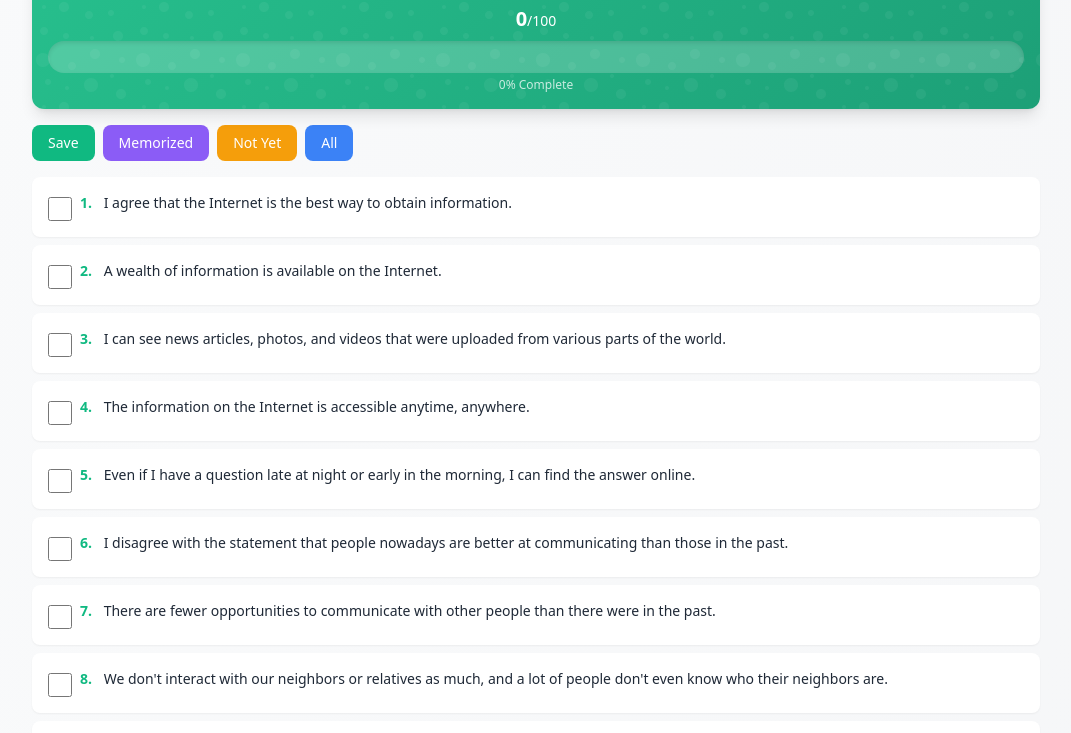
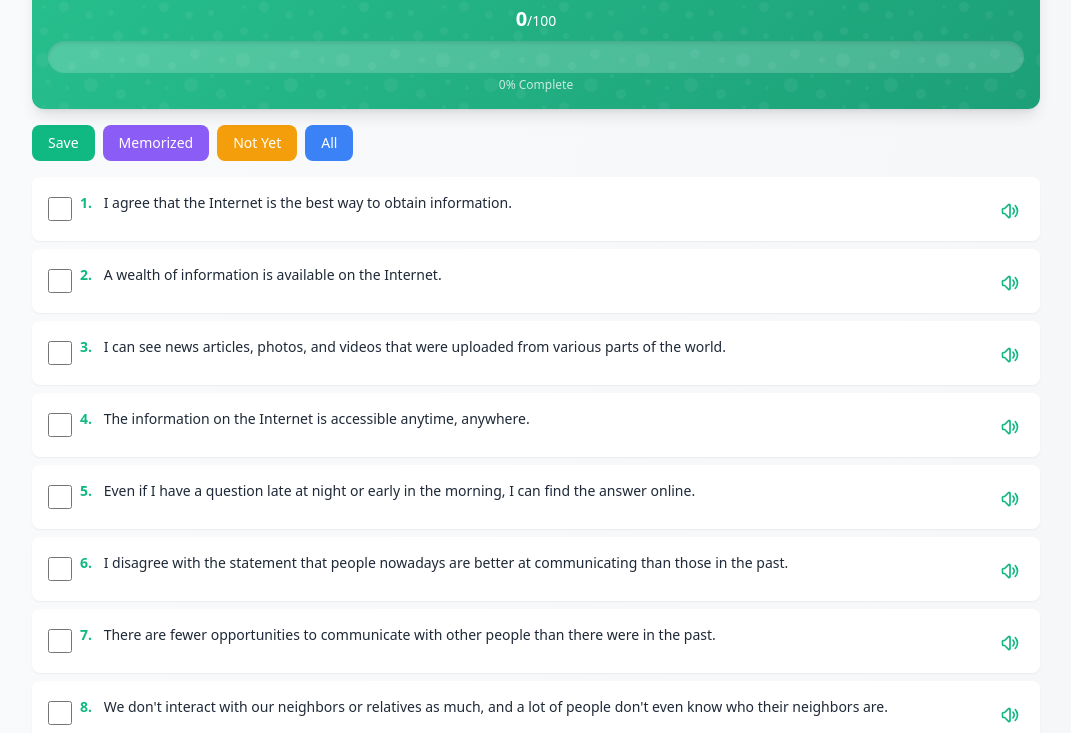
Before and after one commit to TaelyKim0119/Vocabulary, a plain HTML site: page index.html in a window 1280 px wide. Shown: the part 67-800 px from the top of the page, without its empty margins (104-1175 px from the left). Drawn offline with nearby package versions, Linux system fonts and the light colour scheme.

Commit message:
Add pronunciation feature with speaker button

```diff
--- a/index.html
+++ b/index.html
@@ -138,6 +138,32 @@
             }
             100% {
                 transform: translateX(100%);
+            }
+        }
+        .speak-button {
+            background: none;
+            border: none;
+            color: #10B981;
+            cursor: pointer;
+            padding: 4px;
+            border-radius: 50%;
+            transition: all 0.2s ease;
+        }
+
+        .speak-button:hover {
+            background-color: #10B98120;
+            transform: scale(1.1);
+        }
+
+        .speak-button svg {
+            width: 20px;
+            height: 20px;
+        }
+
+        @media (max-width: 768px) {
+            .speak-button svg {
+                width: 16px;
+                height: 16px;
             }
         }
     </style>
@@ -614,6 +640,18 @@
                 text.className = 'flex-1 cursor-pointer text-sm';
                 text.onclick = () => toggleLanguage(i);
 
+                const speakButton = document.createElement('button');
+                speakButton.className = 'speak-button mt-1';
+                speakButton.innerHTML = `
+                    <svg xmlns="http://www.w3.org/2000/svg" fill="none" viewBox="0 0 24 24" stroke="currentColor">
+                        <path stroke-linecap="round" stroke-linejoin="round" stroke-width="2" d="M15.536 8.464a5 5 0 010 7.072m2.828-9.9a9 9 0 010 12.728M5.586 15H4a1 1 0 01-1-1v-4a1 1 0 011-1h1.586l4.707-4.707C10.923 3.663 12 4.109 12 5v14c0 .891-1.077 1.337-1.707.707L5.586 15z" />
+                    </svg>
+                `;
+                speakButton.onclick = (e) => {
+                    e.stopPropagation();
+                    speak(sentence.eng);
+                };
+
                 text.innerHTML = `
                     <p class="text-gray-800 font-medium" id="eng-${i}">
                         <span class="text-emerald-500 font-bold mr-2">${i + 1}.</span>
@@ -627,6 +665,7 @@
 
                 content.appendChild(checkbox);
                 content.appendChild(text);
+                content.appendChild(speakButton);
                 div.appendChild(content);
                 container.appendChild(div);
             });
@@ -702,6 +741,15 @@
             });
         }
 
+        // 음성 합성 기능
+        function speak(text) {
+            const utterance = new SpeechSynthesisUtterance(text);
+            utterance.lang = 'en-US';
+            utterance.rate = 0.9; // 약간 천천히
+            utterance.pitch = 1;
+            window.speechSynthesis.speak(utterance);
+        }
+
         // 페이지 로드 시 실행
         createSentenceElements();
         loadProgress();
```
